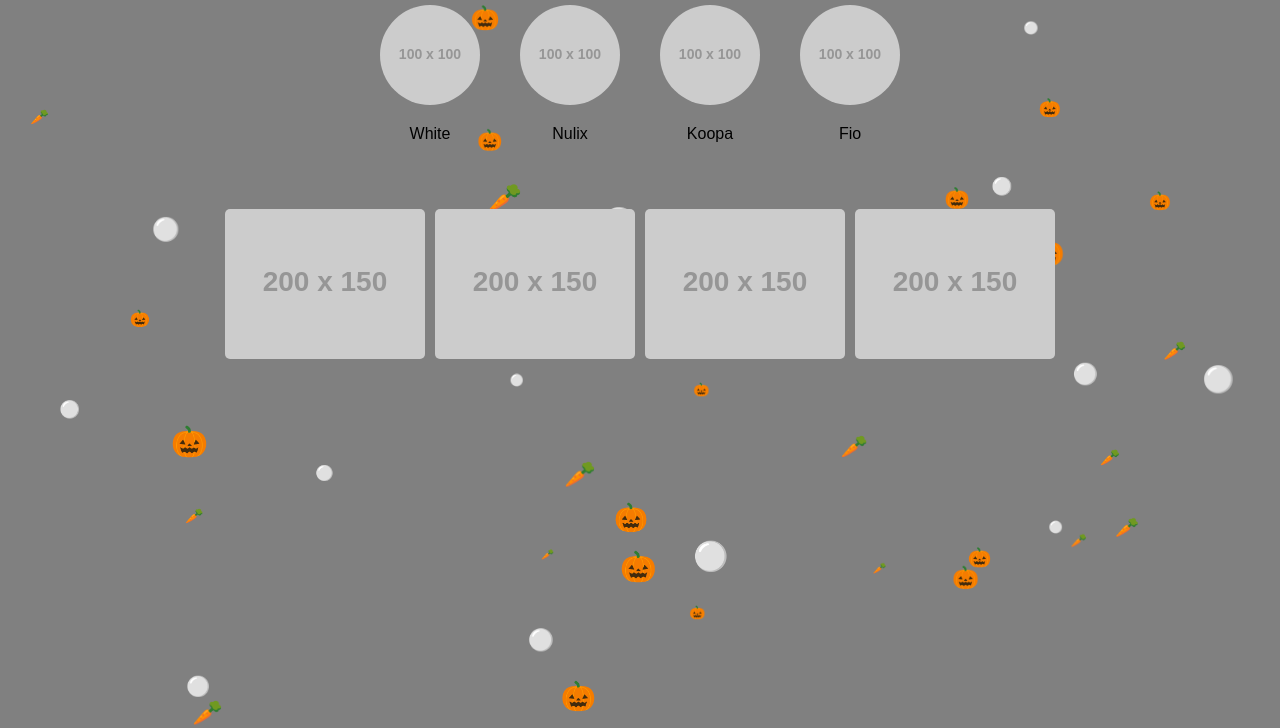
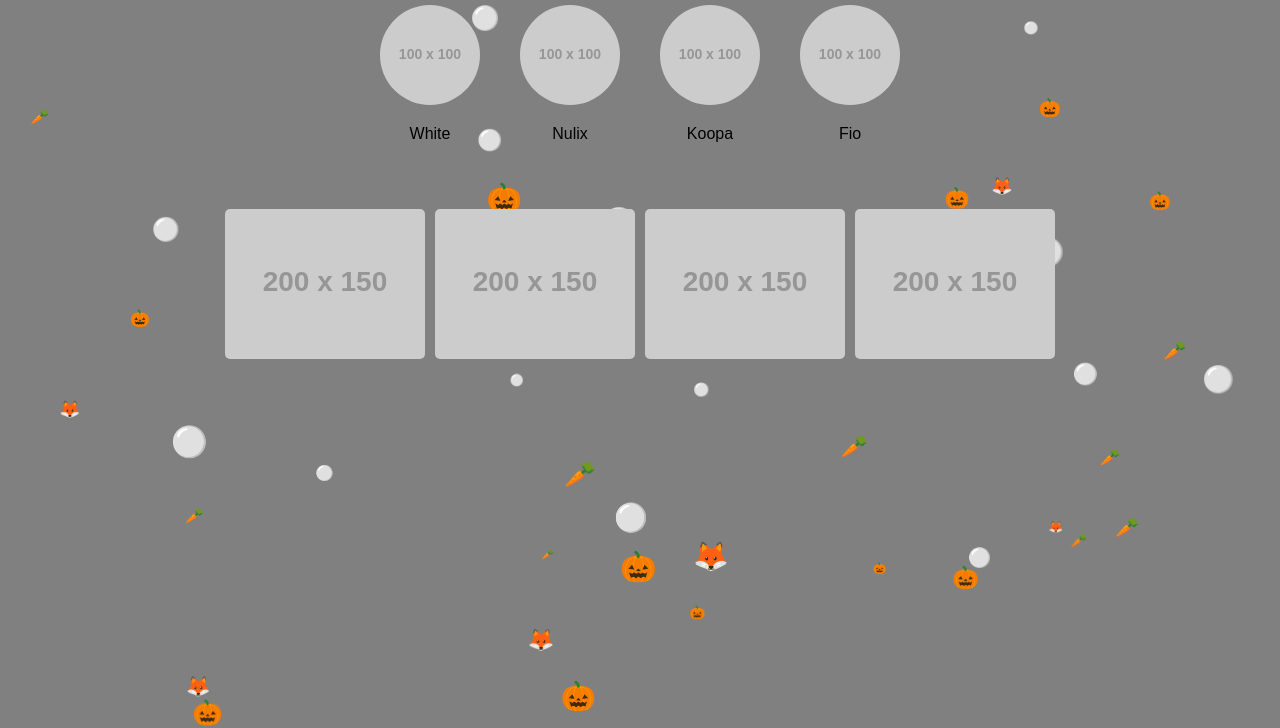
Before and after one commit to TheErrorExe/nulixyt-web, a plain HTML site: page index.html in a window 1280 px wide. Shown: the part 72-800 px from the top of the page. Drawn offline with Linux system fonts and the light colour scheme; placeholder pictures from the web are drawn by us.

Commit message:
Update index.html

```diff
--- a/index.html
+++ b/index.html
@@ -112,7 +112,7 @@
     canvas.height = window.innerHeight;
 
     const items = [];
-    const emojis = ['🥕', '🎃', '⚪'];
+    const emojis = ['🥕', '🎃', '⚪', '🦊'];
 
     function random(min, max) {
       return Math.random() * (max - min) + min;
```
